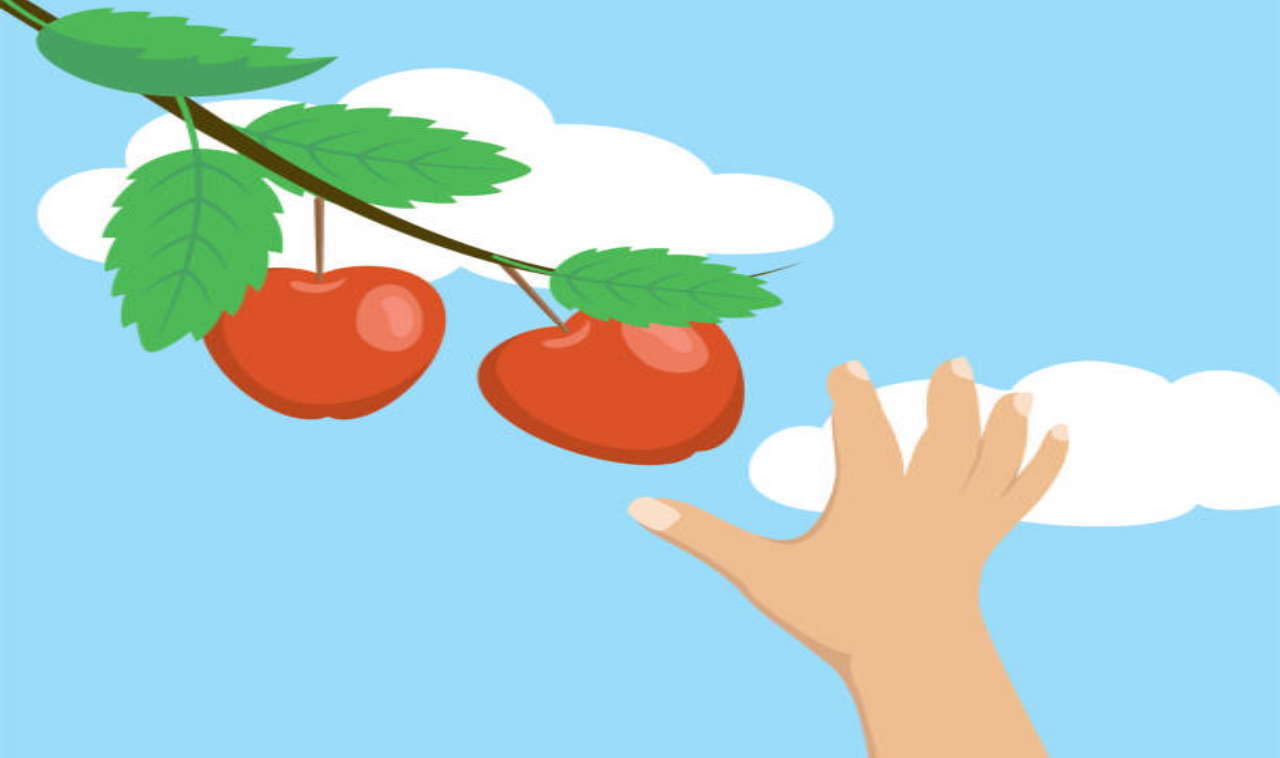
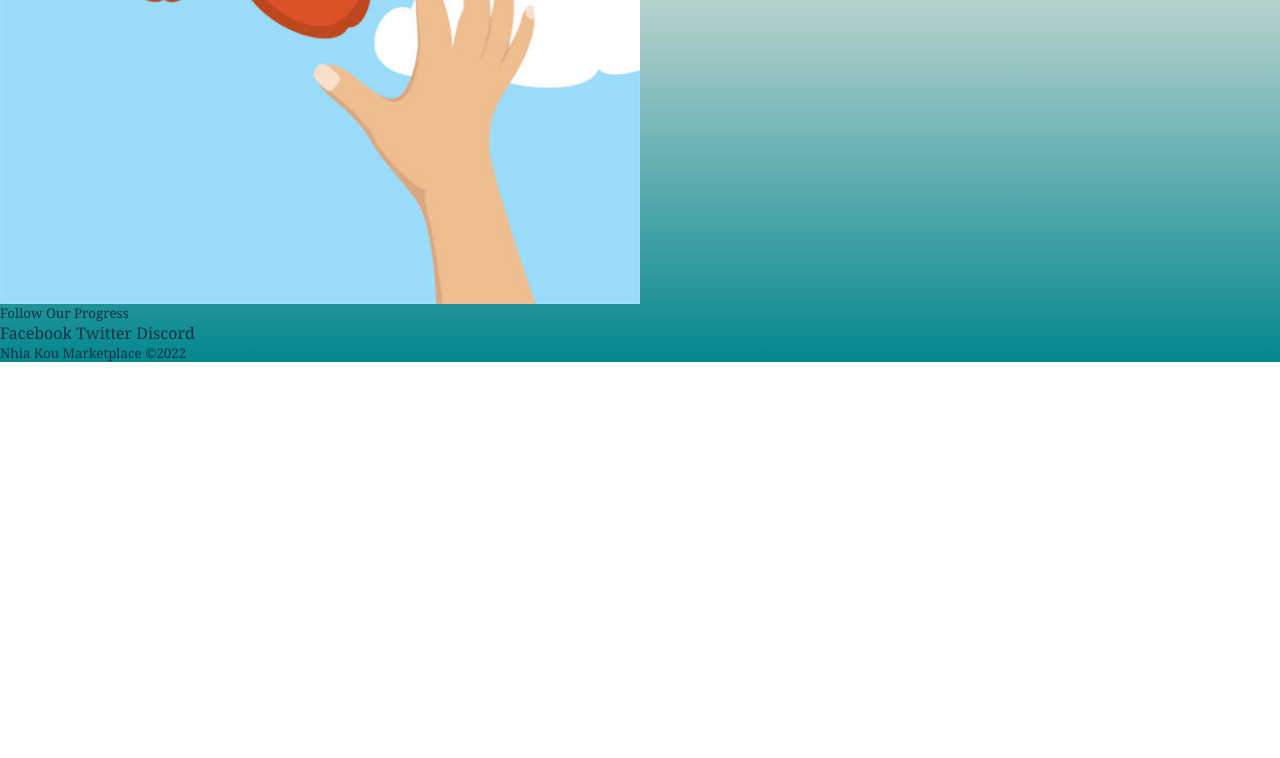
Before and after one commit to nhiakou/market.nhiakou.com, a plain HTML site: page index.html in a window 1280 px wide. Shown: the part 473-1231 px from the top of the page. After the commit the page ends 835 px from the top, so only its background shows below. Drawn offline with Linux system fonts and the light colour scheme.

Commit message:
change logo

```diff
--- a/index.css
+++ b/index.css
@@ -9,7 +9,12 @@ body {
     color: #113245;
 }
 
+main section img {
+    width: 70px;
+    height: 70px;
+    background: ellipse(white)
+}
 #handpicking {
-    width: 100vw;
-    height: 100vh;
+    width: 50vw;
+    height: auto;
 }
--- a/index.html
+++ b/index.html
@@ -1,6 +1,6 @@
 <html lang="en">
     <head>
-        <title>Welcome to Market.nhiakou</title>
+        <title>Home | Market.nhiakou</title>
         <meta charset="utf-8">
         <link rel="stylesheet" href="index.css" media="(min-width:480px)">
         <link rel="stylesheet" href="index.m.css" media="(max-width: 480px)">
```
Also changed, not shown: imagenklogo.jpg.
